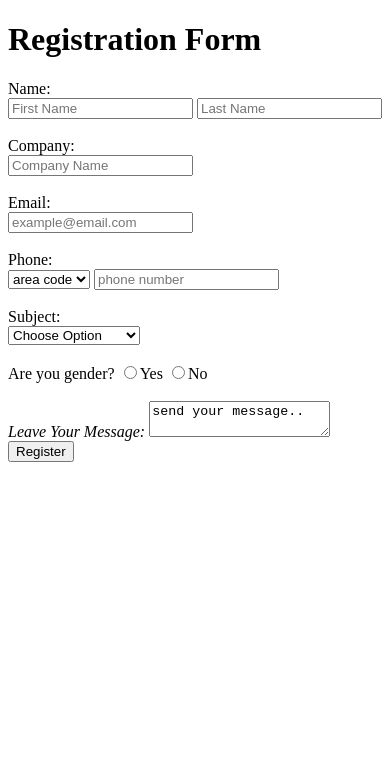
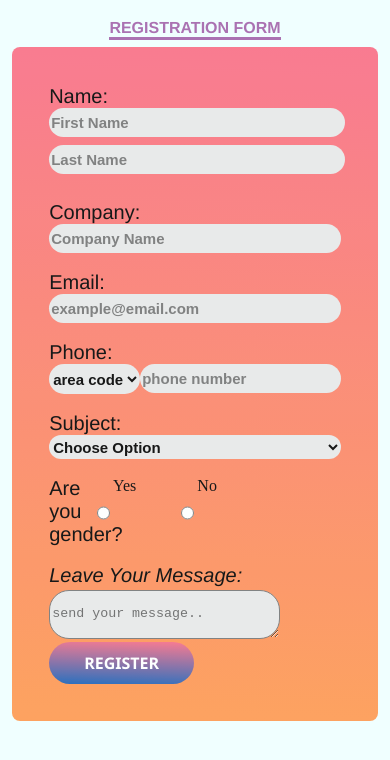
Before and after one commit to muhammadshah-45/responsive-form, a plain HTML site: page index.html in a window 390 px wide. Drawn offline with Linux system fonts and the light colour scheme.

Commit message:
I add styles

```diff
--- a/index.html
+++ b/index.html
@@ -3,6 +3,7 @@
 <head>
     <meta charset="UTF-8">
     <meta name="viewport" content="width=device-width, initial-scale=1.0">
+    <link rel="stylesheet" href="styless.css">
     <title>Responsive Registration Form</title>
 </head>
 <body>
--- /dev/null
+++ b/styless.css
@@ -0,0 +1,413 @@
+
+body {
+    background-color: azure;
+    opacity: 0.9;
+  }
+  .heading1 {
+      display: flex;
+      justify-content: center;
+      width: 100%;
+    }
+  h1 {
+    font-weight: 600;
+    color: #a363aa;
+    font-size: 40px;
+    margin-bottom: 1%;
+    border-bottom:5px solid #a363aa;
+    font-family: "Franklin Gothic Medium", "Arial Narrow", Arial, sans-serif;
+    text-transform: uppercase;
+  }
+
+
+  form {
+    margin: 0 auto;
+    background-color: #fff;
+    width: 40%;
+    padding: 4px 50px;
+    padding-top: 40px;
+    background: linear-gradient(2deg, #ff994f, #fa6d86);
+    padding-bottom: 200px;
+    border-radius: 8px;
+  }
+  .mainDiv {
+    /* border: 3px solid red; */
+    display: flex;
+    flex: 1;
+  }
+  /* firstName + lastName div as a parent */
+  .nameDiv {
+    /* border: 2px solid green; */
+    display: flex;
+    flex: 1;
+    justify-content: flex-start;
+  }
+  .fullName {
+    /* border: 2px dotted goldenrod; */
+    display: flex;
+    flex: 4;
+    justify-content: space-between;
+  }
+  .firstDiv {
+    /* border: 2px solid green; */
+    display: flex;
+    flex: 1;
+    justify-content: flex-start;
+  }
+  .secondDiv {
+    /* border: 2px solid blue; */
+    display: flex;
+    justify-content: center;
+    flex: 4;
+  }
+
+  /* Class Attributes */
+  .input {
+    width: 100%;
+    height: 27px;
+    font-size: 15px;
+    font-weight: 600;
+    background-color: rgb(232, 232, 232);
+    border-radius: 50px;
+    border: none;
+  }
+  .input:focus {
+    border: 2px solid #4f87ff !important;
+    /* border-radius: 2px ; */
+  }
+  .firstName,
+  .lastName {
+    background-color: rgb(232, 232, 232);
+    width: 33%;
+    font-weight: 600;
+    border: none;
+    border-radius: 50px;
+    color: #666;
+    height: 27px;
+    font-size: 15px;
+  }
+  #code_area,
+  #choose_area {
+    font-size: 15px;
+    height: 24px;
+
+    border: none;
+    border-radius: 50px;
+    font-weight: 600;
+  }
+  #code_area {
+    height: 30px;
+    background-color: rgb(232, 232, 232);
+  }
+  .label {
+    font-size: 20px;
+    font-family: "Franklin Gothic Medium", "Arial Narrow", Arial, sans-serif;
+    font-weight: 400;
+  }
+  .radio_buttons {
+    margin-left: 45px;
+    font-weight: 500;
+  }
+  textarea {
+    height: 30px;
+    width: 77%;
+    padding-top: 15px;
+    border-radius: 20px;
+    display: block;
+    /* margin-left: 0em; */
+    color: #666;
+    background-color: rgb(232, 232, 232);
+    margin-top: 3px;
+  }
+
+  button {
+    display: flex;
+    align-items: center;
+    font-size: 16px;
+    gap: 10px;
+    font-family: "Segoe UI", Tahoma, Geneva, Verdana, sans-serif;
+    border: none;
+    padding: 10px 35px;
+    text-transform: uppercase;
+    font-weight: 600;
+    color: #fff;
+    margin-top: 3px;
+    border-radius: 50px;
+    background: linear-gradient(2deg, #1561b8, #fa6d86);
+    cursor: pointer;
+  }
+
+  @media only screen and (max-width: 1600px) {
+    .heading1 {
+      display: flex;
+      justify-content: center;
+      width: 100%;
+    }
+
+    h1 {
+      margin-left: 0;
+      font-size: 190%;
+      border-bottom: 3px solid #a363aa;
+      margin-bottom: 2%;
+    }
+    .mainDiv {
+      display: flex;
+      flex-direction: column;
+      justify-content: center;
+    }
+    .fullName {
+      display: flex;
+      flex-direction: column;
+      /* border: 2px solid blueviolet; */
+      width: 100%;
+    }
+    .firstName,
+    .lastName {
+      width: 100%;
+      margin-bottom: 3%;
+    }
+
+    form {
+      width: 57%;
+      padding: 5%;
+    }
+    .mainDiv{
+      /* border: 2px solid green; */
+      width: 100%;
+    }
+    .firstDiv{
+      width: 1%;
+    }
+    .label{
+      width: 100%;
+    }
+  }
+  @media only screen and (max-width: 1200px) {
+    .heading1 {
+      display: flex;
+      justify-content: center;
+      width: 100%;
+    }
+
+    h1 {
+      margin-left: 0;
+      font-size: 180%;
+      border-bottom: 3px solid #a363aa;
+      margin-bottom: 2%;
+    }
+    .mainDiv {
+      display: flex;
+      flex-direction: column;
+      justify-content: center;
+    }
+    .fullName {
+      display: flex;
+      flex-direction: column;
+      /* border: 2px solid blueviolet; */
+      width: 100%;
+    }
+    .firstName,
+    .lastName {
+      width: 100%;
+      margin-bottom: 3%;
+    }
+
+    form {
+      width: 65%;
+      padding: 4%;
+    }
+    .mainDiv{
+      /* border: 2px solid green; */
+      width: 100%;
+    }
+    .firstDiv{
+      width: 1%;
+    }
+    .label{
+      width: 100%;
+    }
+  }
+  @media only screen and (max-width: 992px) {
+    .heading1 {
+      display: flex;
+      justify-content: center;
+      width: 100%;
+
+    }
+
+    h1 {
+      margin-left: 0;
+      font-size: 170%;
+      border-bottom: 3px solid #a363aa;
+      margin-bottom: 2%;
+    }
+    .mainDiv {
+      display: flex;
+      flex-direction: column;
+      justify-content: center;
+    }
+    .fullName {
+      display: flex;
+      flex-direction: column;
+      /* border: 2px solid blueviolet; */
+      width: 100%;
+    }
+    .firstName,
+    .lastName {
+      width: 100%;
+      margin-bottom: 3%;
+    }
+
+    form {
+      width: 78%;
+      padding: 10%;
+    }
+    .mainDiv{
+      /* border: 2px solid green; */
+      width: 100%;
+    }
+    .firstDiv{
+      width: 1%;
+    }
+    .label{
+      width: 100%;
+    }
+  }
+  @media only screen and (max-width: 768px) {
+    .heading1 {
+      display: flex;
+      justify-content: center;
+      width: 100%;
+    }
+
+    h1 {
+      margin-left: 0;
+      font-size: 153%;
+      border-bottom: 3px solid #a363aa;
+      margin-bottom: 2%;
+    }
+    .mainDiv {
+      display: flex;
+      flex-direction: column;
+      justify-content: center;
+    }
+    .fullName {
+      display: flex;
+      flex-direction: column;
+      /* border: 2px solid blueviolet; */
+      width: 100%;
+    }
+    .firstName,
+    .lastName {
+      width: 100%;
+      margin-bottom: 3%;
+    }
+    form {
+      width: 78%;
+      padding: 10%;
+    }
+    .mainDiv{
+      /* border: 2px solid green; */
+      width: 100%;
+    }
+    .firstDiv{
+      width: 1%;
+    }
+    .label{
+      width: 100%;
+    }
+  }
+  @media only screen and (max-width: 576px) {
+    .heading1 {
+      display: flex;
+      justify-content: center;
+      width: 100%;
+    }
+
+    h1 {
+      margin-left: 0;
+      font-size: 126%;
+      border-bottom: 3px solid #a363aa;
+      margin-bottom: 2%;
+    }
+    .mainDiv {
+      display: flex;
+      flex-direction: column;
+      justify-content: center;
+    }
+    .fullName {
+      display: flex;
+      flex-direction: column;
+      /* border: 2px solid blueviolet; */
+      width: 100%;
+    }
+    .firstName,
+    .lastName {
+      width: 100%;
+      margin-bottom: 3%;
+    }
+    /* .container {
+      display: flex;
+      flex-direction: column;
+      justify-content: flex-start;
+    } */
+    form {
+      width: 78%;
+      padding: 10%;
+    }
+    .mainDiv{
+      /* border: 2px solid green; */
+      width: 100%;
+    }
+    .firstDiv{
+      width: 1%;
+    }
+    .label{
+      width: 100%;
+    }
+  }
+  @media only screen and (max-width: 480px) {
+    .heading1 {
+      display: flex;
+      justify-content: center;
+      width: 100%;
+
+    }
+
+    h1 {
+      margin-left: 0;
+      font-size: 1rem;
+      border-bottom: 3px solid #a363aa;
+      margin-bottom: 2%;
+    }
+    .mainDiv {
+      display: flex;
+      flex-direction: column;
+      justify-content: center;
+    }
+    .fullName {
+      display: flex;
+      flex-direction: column;
+      /* border: 2px solid blueviolet; */
+      width: 100%;
+    }
+    .firstName,
+    .lastName {
+      width: 100%;
+      margin-bottom: 3%;
+    }
+
+    form {
+      width: 78%;
+      padding: 10%;
+    }
+    .mainDiv{
+      /* border: 2px solid green; */
+      width: 100%;
+    }
+    .firstDiv{
+      width: 1%;
+    }
+    .label{
+      width: 100%;
+    }
+  }
```
